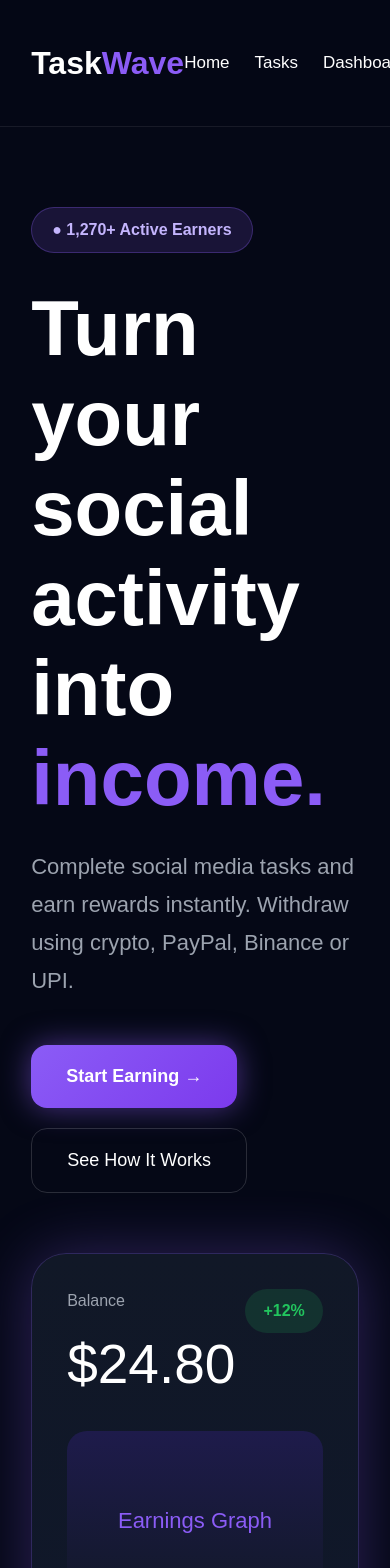
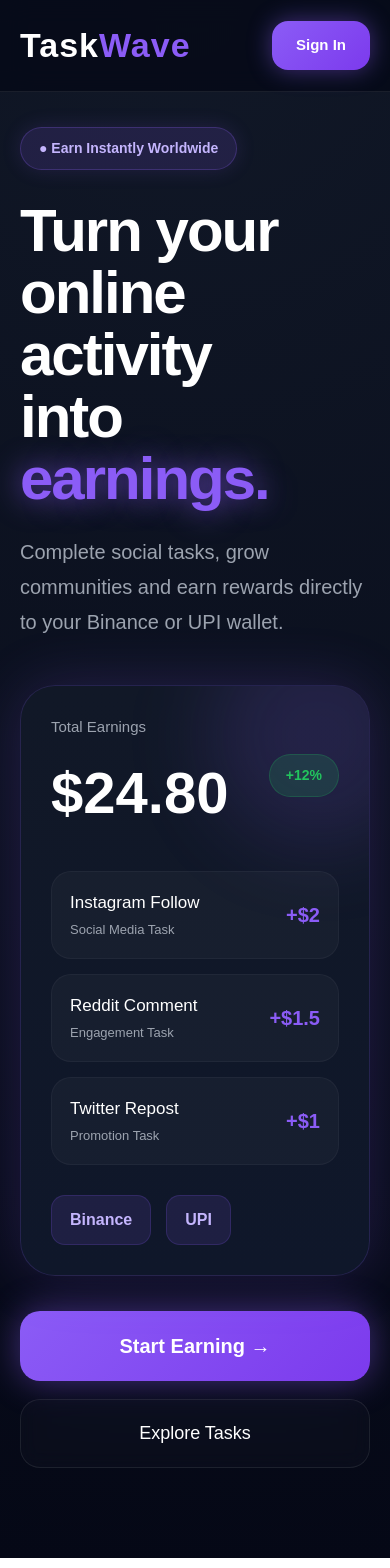
Before and after one commit to taskwave69/taskwave, a React (Vite) app: page / in a window 390 px wide. Shown: the top 1568 px of the page. Built offline with nearby package versions, Linux system fonts and the light colour scheme.

Commit message:
Redesigned futuristic mobile homepage

```diff
--- a/src/pages/Home.jsx
+++ b/src/pages/Home.jsx
@@ -6,7 +6,8 @@ function Home() {
   return (
     <div
       style={{
-        background: "#050816",
+        background:
+          "radial-gradient(circle at top,#111827,#050816)",
         minHeight: "100vh",
         color: "white",
         overflow: "hidden",
@@ -19,43 +20,31 @@ function Home() {
           display: "flex",
           justifyContent: "space-between",
           alignItems: "center",
-          padding: "25px 8%",
-          borderBottom: "1px solid rgba(255,255,255,0.08)",
+          padding: "20px",
           position: "sticky",
           top: 0,
+          zIndex: 100,
+          background: "rgba(5,8,22,0.75)",
           backdropFilter: "blur(12px)",
-          background: "rgba(5,8,22,0.7)",
-          zIndex: 100,
+          borderBottom:
+            "1px solid rgba(255,255,255,0.08)",
         }}
       >
         <h1
           style={{
-            fontSize: "32px",
-            fontWeight: "bold",
+            fontSize: "34px",
+            fontWeight: "900",
+            letterSpacing: "1px",
           }}
         >
-          <span style={{ color: "white" }}>Task</span>
-          <span style={{ color: "#8b5cf6" }}>Wave</span>
+          <span style={{ color: "white" }}>
+            Task
+          </span>
+
+          <span style={{ color: "#8b5cf6" }}>
+            Wave
+          </span>
         </h1>
-
-        <div
-          style={{
-            display: "flex",
-            gap: "25px",
-            alignItems: "center",
-          }}
-        >
-          <Link to="/" style={navLink}>
-            Home
-          </Link>
-
-          <Link to="/tasks" style={navLink}>
-            Tasks
-          </Link>
-
-          <Link to="/dashboard" style={navLink}>
-            Dashboard
-          </Link>
 
         <Link to="/login">
           <button
@@ -64,149 +53,146 @@ function Home() {
                 "linear-gradient(135deg,#8b5cf6,#7c3aed)",
               border: "none",
               color: "white",
-                padding: "14px 28px",
-                borderRadius: "14px",
+              padding: "13px 24px",
+              borderRadius: "16px",
               fontWeight: "bold",
+              fontSize: "15px",
+              boxShadow:
+                "0px 0px 25px rgba(139,92,246,0.45)",
               cursor: "pointer",
-                fontSize: "16px",
-                boxShadow:
-                  "0px 0px 25px rgba(139,92,246,0.5)",
             }}
           >
             Sign In
           </button>
         </Link>
-        </div>
       </nav>
 
-      {/* HERO SECTION */}
+      {/* HERO */}
       <section
         style={{
-          display: "flex",
-          flexWrap: "wrap",
-          alignItems: "center",
-          justifyContent: "space-between",
-          padding: "80px 8%",
-          gap: "60px",
+          padding: "35px 20px 90px",
         }}
       >
-        {/* LEFT */}
+        {/* BADGE */}
         <div
           style={{
-            flex: 1,
-            minWidth: "320px",
+            display: "inline-flex",
+            alignItems: "center",
+            gap: "10px",
+            background:
+              "rgba(139,92,246,0.15)",
+            border:
+              "1px solid rgba(139,92,246,0.25)",
+            padding: "10px 18px",
+            borderRadius: "999px",
+            color: "#c4b5fd",
+            fontWeight: "bold",
+            marginBottom: "30px",
+            fontSize: "14px",
+            boxShadow:
+              "0px 0px 20px rgba(139,92,246,0.15)",
           }}
         >
-          <div
+          ● Earn Instantly Worldwide
+        </div>
+
+        {/* HEADING */}
+        <h1
           style={{
-              background: "rgba(139,92,246,0.15)",
-              border: "1px solid rgba(139,92,246,0.3)",
-              display: "inline-flex",
-              padding: "10px 20px",
-              borderRadius: "999px",
-              marginBottom: "30px",
-              color: "#c4b5fd",
-              fontWeight: "bold",
+            fontSize: "60px",
+            lineHeight: "62px",
+            fontWeight: "900",
+            marginBottom: "25px",
+            letterSpacing: "-2px",
           }}
         >
-            ● 1,270+ Active Earners
-          </div>
-
-          <h1
-            style={{
-              fontSize: "78px",
-              lineHeight: "90px",
-              fontWeight: "900",
-              marginBottom: "25px",
-            }}
-          >
-            Turn your <br />
-            social activity into{" "}
+          Turn your
+          <br />
+          online activity
+          <br />
+          into{" "}
           <span
             style={{
               color: "#8b5cf6",
+              textShadow:
+                "0px 0px 30px rgba(139,92,246,0.7)",
             }}
           >
-              income.
+            earnings.
           </span>
         </h1>
 
+        {/* SUBTEXT */}
         <p
           style={{
             color: "#9ca3af",
-              fontSize: "22px",
-              lineHeight: "38px",
-              maxWidth: "650px",
+            fontSize: "20px",
+            lineHeight: "35px",
+            marginBottom: "45px",
           }}
         >
-            Complete social media tasks and earn rewards
-            instantly. Withdraw using crypto, PayPal,
-            Binance or UPI.
+          Complete social tasks, grow communities
+          and earn rewards directly to your
+          Binance or UPI wallet.
         </p>
 
+        {/* MAIN CARD */}
+        <div
+          style={{
+            background:
+              "linear-gradient(180deg,#111827,#0f172a)",
+            borderRadius: "35px",
+            padding: "30px",
+            border:
+              "1px solid rgba(139,92,246,0.18)",
+            boxShadow:
+              "0px 0px 60px rgba(139,92,246,0.2)",
+            marginBottom: "35px",
+            position: "relative",
+            overflow: "hidden",
+          }}
+        >
+          {/* GLOW */}
+          <div
+            style={{
+              position: "absolute",
+              width: "220px",
+              height: "220px",
+              background:
+                "rgba(139,92,246,0.15)",
+              borderRadius: "50%",
+              top: "-60px",
+              right: "-60px",
+              filter: "blur(40px)",
+            }}
+          />
+
+          {/* BALANCE */}
           <div
             style={{
               display: "flex",
-              gap: "20px",
-              marginTop: "45px",
-              flexWrap: "wrap",
-            }}
-          >
-            <Link to="/signup">
-              <button style={primaryBtn}>
-                Start Earning →
-              </button>
-            </Link>
-
-            <button style={secondaryBtn}>
-              See How It Works
-            </button>
-          </div>
-        </div>
-
-        {/* RIGHT SIDE */}
-        <div
-          style={{
-            flex: 1,
-            minWidth: "320px",
-            display: "flex",
-            justifyContent: "center",
-          }}
-        >
-          <div
-            style={{
-              width: "420px",
-              background:
-                "linear-gradient(180deg,#111827,#0f172a)",
-              borderRadius: "35px",
-              padding: "35px",
-              border:
-                "1px solid rgba(139,92,246,0.25)",
-              boxShadow:
-                "0px 0px 60px rgba(139,92,246,0.3)",
+              justifyContent:
+                "space-between",
+              alignItems: "center",
               position: "relative",
-            }}
-          >
-            <div
-              style={{
-                display: "flex",
-                justifyContent: "space-between",
-                marginBottom: "25px",
+              zIndex: 2,
             }}
           >
             <div>
               <p
                 style={{
                   color: "#9ca3af",
+                  fontSize: "15px",
                 }}
               >
-                  Balance
+                Total Earnings
               </p>
 
               <h1
                 style={{
-                    fontSize: "55px",
+                  fontSize: "58px",
                   marginTop: "10px",
+                  fontWeight: "900",
                 }}
               >
                 $24.80
@@ -218,132 +204,186 @@ function Home() {
                 background:
                   "rgba(34,197,94,0.15)",
                 color: "#22c55e",
-                  height: "fit-content",
-                  padding: "10px 18px",
+                padding: "10px 16px",
                 borderRadius: "999px",
                 fontWeight: "bold",
+                fontSize: "14px",
+                border:
+                  "1px solid rgba(34,197,94,0.2)",
               }}
             >
               +12%
             </div>
           </div>
 
-            {/* GRAPH */}
+          {/* TASK CARDS */}
           <div
             style={{
-                height: "180px",
-                borderRadius: "20px",
-                background:
-                  "linear-gradient(180deg,#1e1b4b,#111827)",
-                display: "flex",
-                alignItems: "center",
-                justifyContent: "center",
-                color: "#8b5cf6",
-                fontSize: "22px",
-                marginBottom: "25px",
+              display: "grid",
+              gap: "15px",
+              marginTop: "35px",
+              position: "relative",
+              zIndex: 2,
             }}
           >
-              Earnings Graph
+            <div style={taskCard}>
+              <div>
+                <h3 style={taskTitle}>
+                  Instagram Follow
+                </h3>
+
+                <p style={taskDesc}>
+                  Social Media Task
+                </p>
               </div>
 
-            {/* PAYOUT */}
+              <strong style={priceText}>
+                +$2
+              </strong>
+            </div>
+
+            <div style={taskCard}>
+              <div>
+                <h3 style={taskTitle}>
+                  Reddit Comment
+                </h3>
+
+                <p style={taskDesc}>
+                  Engagement Task
+                </p>
+              </div>
+
+              <strong style={priceText}>
+                +$1.5
+              </strong>
+            </div>
+
+            <div style={taskCard}>
+              <div>
+                <h3 style={taskTitle}>
+                  Twitter Repost
+                </h3>
+
+                <p style={taskDesc}>
+                  Promotion Task
+                </p>
+              </div>
+
+              <strong style={priceText}>
+                +$1
+              </strong>
+            </div>
+          </div>
+
+          {/* PAYOUT METHODS */}
           <div
             style={{
-                background: "#0f172a",
-                padding: "20px",
-                borderRadius: "20px",
+              marginTop: "30px",
+              display: "flex",
+              gap: "15px",
+              flexWrap: "wrap",
+              position: "relative",
+              zIndex: 2,
             }}
           >
-              <p style={{ color: "#9ca3af" }}>
-                Recent Payout
-              </p>
+            <div style={payCard}>
+              Binance
+            </div>
 
-              <h2
-                style={{
-                  marginTop: "10px",
-                }}
-              >
-                PayPal — $15.00
-              </h2>
+            <div style={payCard}>
+              UPI
             </div>
           </div>
         </div>
-      </section>
 
-      {/* STATS */}
-      <section
+        {/* BUTTONS */}
+        <div
           style={{
             display: "grid",
-          gridTemplateColumns:
-            "repeat(auto-fit,minmax(250px,1fr))",
-          gap: "25px",
-          padding: "0 8% 100px",
+            gap: "18px",
           }}
         >
-        <div style={statsCard}>
-          <h1 style={statsNumber}>$283,679</h1>
-          <p style={statsText}>Paid Out</p>
-        </div>
+          <Link to="/signup">
+            <button
+              style={{
+                width: "100%",
+                padding: "20px",
+                border: "none",
+                borderRadius: "20px",
+                background:
+                  "linear-gradient(135deg,#8b5cf6,#7c3aed)",
+                color: "white",
+                fontWeight: "bold",
+                fontSize: "20px",
+                boxShadow:
+                  "0px 0px 35px rgba(139,92,246,0.45)",
+                cursor: "pointer",
+              }}
+            >
+              Start Earning →
+            </button>
+          </Link>
 
-        <div style={statsCard}>
-          <h1 style={statsNumber}>1,270+</h1>
-          <p style={statsText}>Users</p>
-        </div>
-
-        <div style={statsCard}>
-          <h1 style={statsNumber}>$5</h1>
-          <p style={statsText}>Minimum Cashout</p>
+          <button
+            style={{
+              width: "100%",
+              padding: "20px",
+              borderRadius: "20px",
+              border:
+                "1px solid rgba(255,255,255,0.08)",
+              background:
+                "rgba(255,255,255,0.02)",
+              backdropFilter: "blur(10px)",
+              color: "white",
+              fontSize: "18px",
+              cursor: "pointer",
+            }}
+          >
+            Explore Tasks
+          </button>
         </div>
       </section>
     </div>
   );
 }
 
-const navLink = {
-  color: "white",
-  textDecoration: "none",
+const taskCard = {
+  display: "flex",
+  justifyContent: "space-between",
+  alignItems: "center",
+  background:
+    "rgba(255,255,255,0.03)",
+  padding: "18px",
+  borderRadius: "20px",
+  border:
+    "1px solid rgba(255,255,255,0.04)",
+};
+
+const taskTitle = {
+  margin: 0,
   fontSize: "17px",
 };
 
-const primaryBtn = {
-  background:
-    "linear-gradient(135deg,#8b5cf6,#7c3aed)",
-  border: "none",
-  color: "white",
-  padding: "18px 35px",
-  borderRadius: "16px",
-  fontWeight: "bold",
-  cursor: "pointer",
-  fontSize: "18px",
-  boxShadow:
-    "0px 0px 30px rgba(139,92,246,0.5)",
+const taskDesc = {
+  marginTop: "5px",
+  color: "#9ca3af",
+  fontSize: "13px",
 };
 
-const secondaryBtn = {
-  background: "transparent",
-  border: "1px solid rgba(255,255,255,0.15)",
-  color: "white",
-  padding: "18px 35px",
-  borderRadius: "16px",
-  cursor: "pointer",
-  fontSize: "18px",
+const priceText = {
+  color: "#8b5cf6",
+  fontSize: "20px",
 };
 
-const statsCard = {
-  background: "#111827",
-  padding: "35px",
-  borderRadius: "25px",
-  border: "1px solid rgba(139,92,246,0.2)",
-};
-
-const statsNumber = {
-  fontSize: "45px",
-  marginBottom: "15px",
-};
-
-const statsText = {
-  color: "#9ca3af",
-  fontSize: "18px",
+const payCard = {
+  background:
+    "rgba(139,92,246,0.12)",
+  border:
+    "1px solid rgba(139,92,246,0.18)",
+  padding: "12px 18px",
+  borderRadius: "14px",
+  fontWeight: "bold",
+  color: "#c4b5fd",
 };
 
 export default Home;
```
Lines whose indentation alone changed are shown as unchanged.
